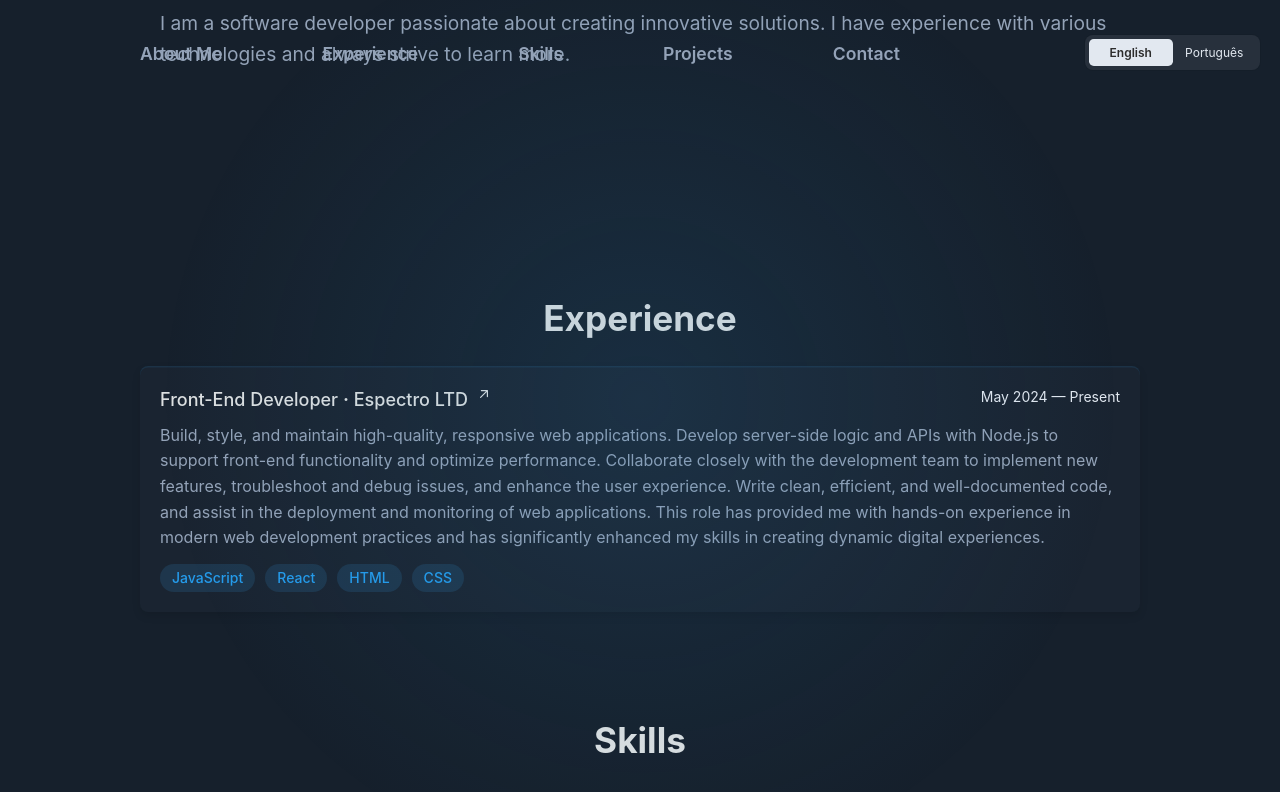
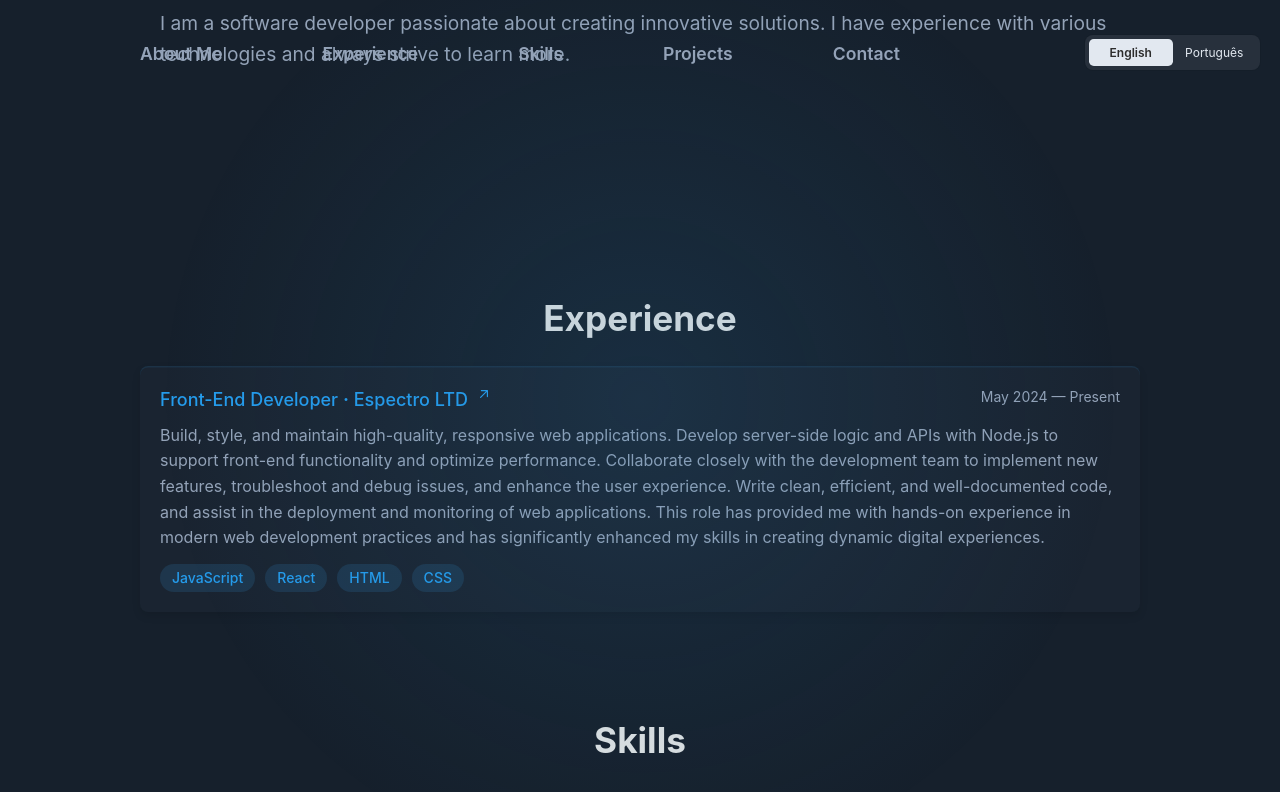
Before and after one commit to brenocrepaldi/portfolio, a React (Vite) app: page / in a window 1280 px wide. In both pictures the pointer is over the element 640 px from the left and 1288 px from the top of the page. Shown: the part 888-1680 px from the top of the page. Built offline with nearby package versions, Linux system fonts and the light colour scheme.

Commit message:
Experience and project section style

```diff
--- a/src/components/experience/css/index.css
+++ b/src/components/experience/css/index.css
@@ -34,7 +34,7 @@
 	right: 20px;
 	top: 20px;
 	font-size: 14px;
-	color: var(--text-lighter-color);
+	color: var(--text-light-color);
 }
 
 .job-details {
@@ -46,6 +46,10 @@
 .job-title {
 	font-size: 18px;
 	font-weight: 500;
+}
+
+.job-item:hover .job-title {
+	color: var(--accent-color);
 }
 
 .job-arrow {
--- a/src/components/projects/css/index.css
+++ b/src/components/projects/css/index.css
@@ -54,7 +54,7 @@
 }
 
 .project-item:hover .project-name {
-	color: var(--secondary-color);
+	color: var(--accent-color);
 }
 
 .project-description {
```
